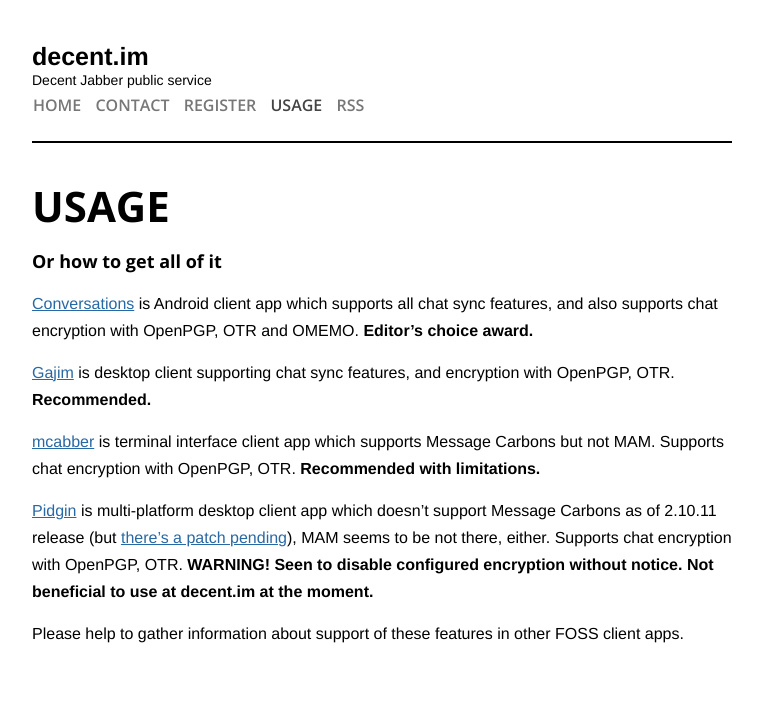
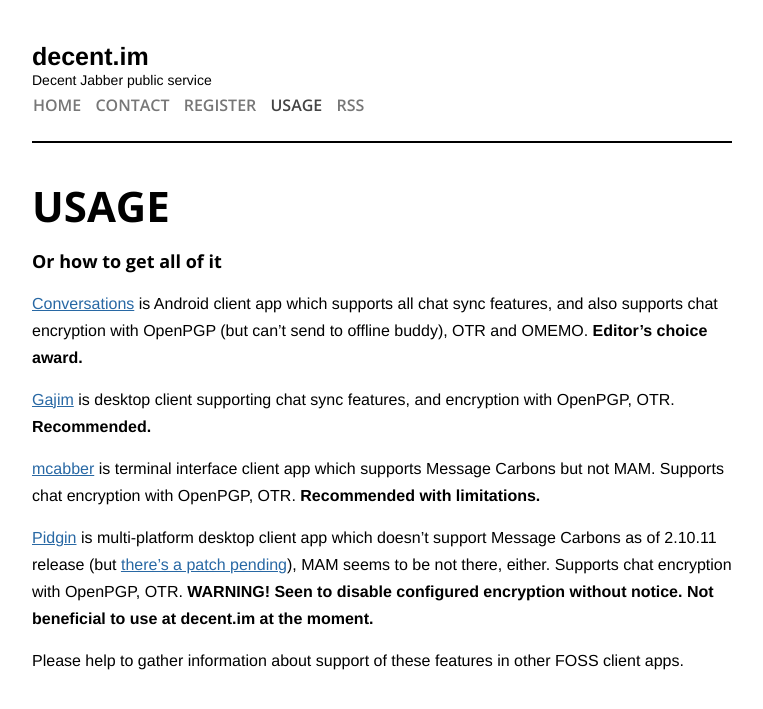
Before and after one commit to decent-im/decent-im.github.io, a Jekyll site: the page built from usage.md, in a window 1280 px wide. Shown: the top 709 px of the page, without its empty margins (258-1021 px from the left). Built offline with Jekyll 4.4.1, drawn with Linux system fonts in a browser that asks for light colours.

Commit message:
Note Conversations' disability to send PGPed msgs to offline

```diff
--- a/usage.md
+++ b/usage.md
@@ -7,7 +7,7 @@
 ---
 ## Or how to get all of it
 
-[Conversations](http://conversations.im) is Android client app which supports all chat sync features, and also supports chat encryption with OpenPGP, OTR and OMEMO. **Editor's choice award.**
+[Conversations](http://conversations.im) is Android client app which supports all chat sync features, and also supports chat encryption with OpenPGP (but can't send to offline buddy), OTR and OMEMO. **Editor's choice award.**
 
 [Gajim](http://gajim.org) is desktop client supporting chat sync features, and encryption with OpenPGP, OTR. **Recommended.**
 
```
